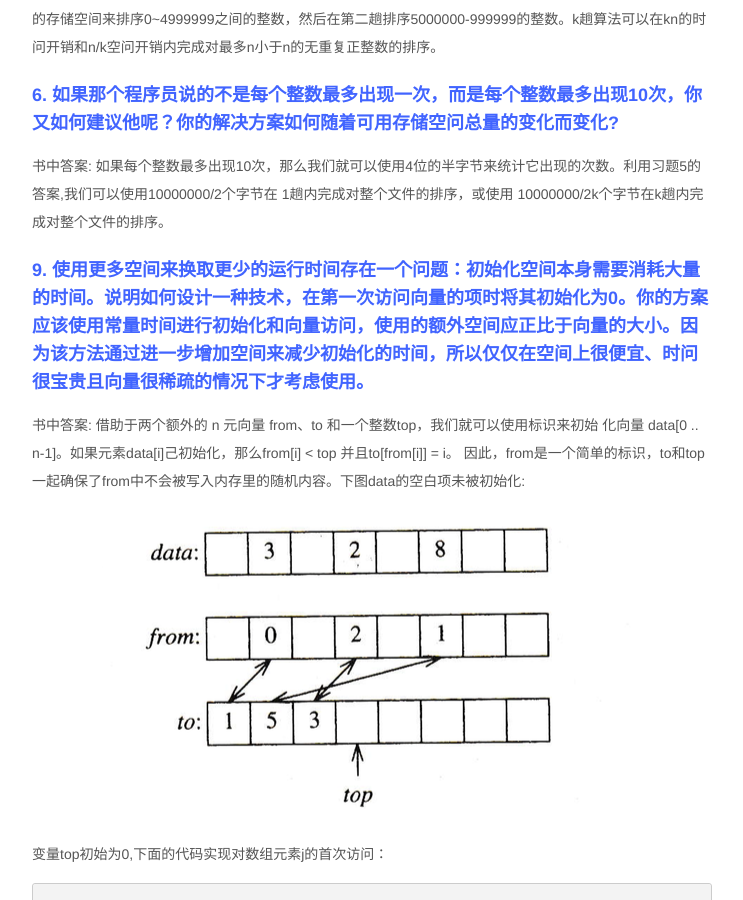
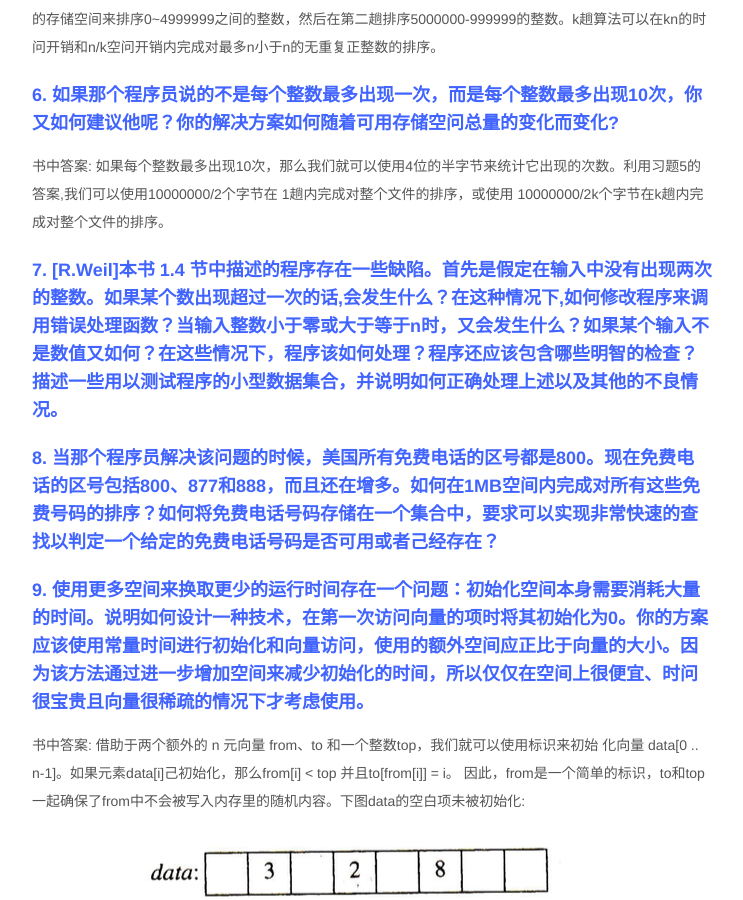
Before and after one commit to jzpangpang/hjcapple.github.com, a Jekyll site: the page built from _posts/2015-07-30-read-programming-pearls-01.md, in a window 1280 px wide and 900 px high, scrolled down 1454 px. Shown: the whole window, without its empty margins (268-1011 px from the left). Built offline with Jekyll 4.4.1, drawn with Linux system fonts in a browser that asks for light colours; nearby versions of some CDN libraries; Markdown is read by kramdown in place of the engine named in the settings.

Commit message:
将问题补充完整。

```diff
--- a/_posts/2015-07-30-read-programming-pearls-01.md
+++ b/_posts/2015-07-30-read-programming-pearls-01.md
@@ -39,6 +39,10 @@ PS: 在C++中，常常使用前封后闭区间[a, b), 从0开始数数，这样
 
 ### 6. 如果那个程序员说的不是每个整数最多出现一次，而是每个整数最多出现10次，你又如何建议他呢？你的解决方案如何随着可用存储空问总量的变化而变化?
 书中答案: 如果每个整数最多出现10次，那么我们就可以使用4位的半字节来统计它出现的次数。利用习题5的答案,我们可以使用10000000/2个字节在 1趟内完成对整个文件的排序，或使用 10000000/2k个字节在k趟内完成对整个文件的排序。
+
+### 7. [R.Weil]本书 1.4 节中描述的程序存在一些缺陷。首先是假定在输入中没有出现两次的整数。如果某个数出现超过一次的话,会发生什么？在这种情况下,如何修改程序来调用错误处理函数？当输入整数小于零或大于等于n时，又会发生什么？如果某个输入不是数值又如何？在这些情况下，程序该如何处理？程序还应该包含哪些明智的检查？描述一些用以测试程序的小型数据集合，并说明如何正确处理上述以及其他的不良情况。
+
+### 8. 当那个程序员解决该问题的时候，美国所有免费电话的区号都是800。现在免费电话的区号包括800、877和888，而且还在增多。如何在1MB空间内完成对所有这些免费号码的排序？如何将免费电话号码存储在一个集合中，要求可以实现非常快速的查找以判定一个给定的免费电话号码是否可用或者己经存在？
 
 ### 9. 使用更多空间来换取更少的运行时间存在一个问题：初始化空间本身需要消耗大量的时间。说明如何设计一种技术，在第一次访问向量的项时将其初始化为0。你的方案应该使用常量时间进行初始化和向量访问，使用的额外空间应正比于向量的大小。因为该方法通过进一步增加空间来减少初始化的时间，所以仅仅在空间上很便宜、时问很宝贵且向量很稀疏的情况下才考虑使用。
 书中答案: 借助于两个额外的 n 元向量 from、to 和一个整数top，我们就可以使用标识来初始 化向量 data[0 .. n-1]。如果元素data[i]己初始化，那么from[i] < top 并且to[from[i]] = i。 因此，from是一个简单的标识，to和top 一起确保了from中不会被写入内存里的随机内容。下图data的空白项未被初始化:
```
